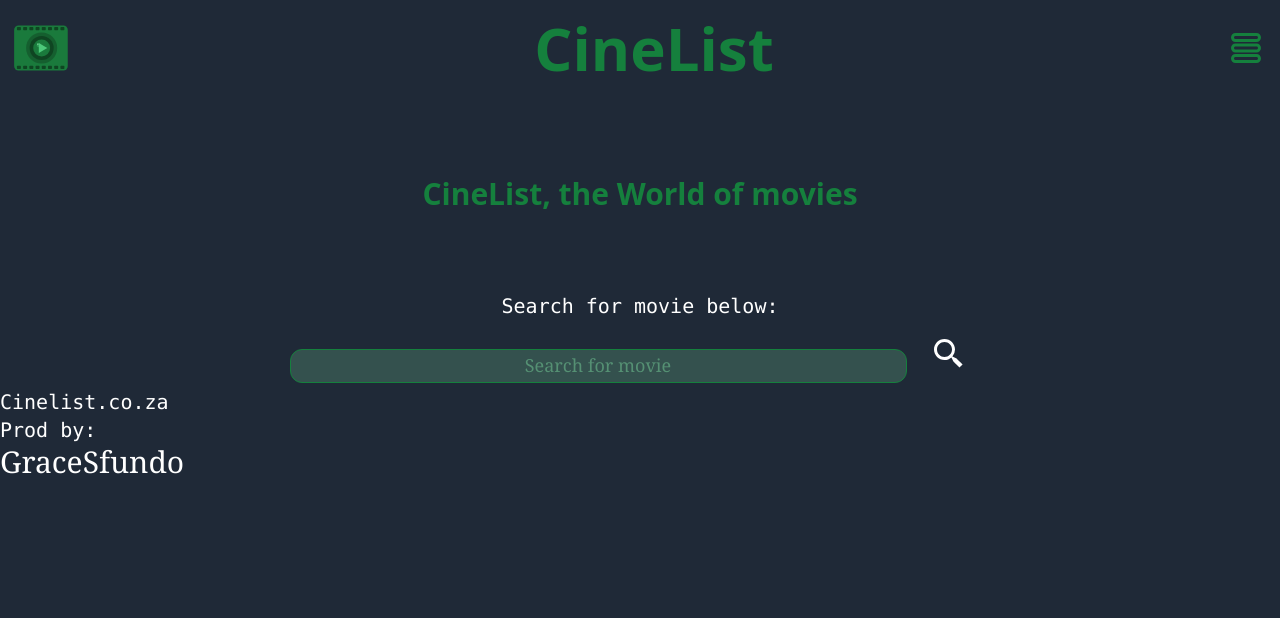
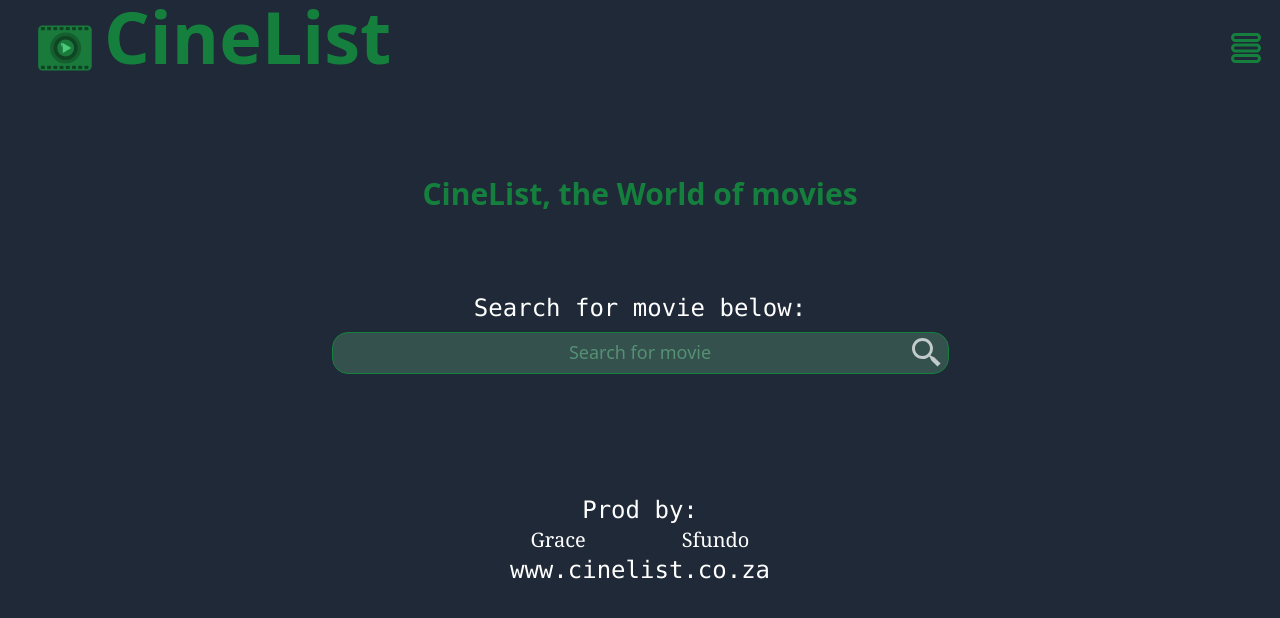
Before and after one commit to Graceyy-yy/CineList-Movie-WatchList-App, a React (Vite) app in the folder CineList/: page / in a window 1280 px wide. Shown: the top 618 px of the page. Built offline with nearby package versions, Linux system fonts and the light colour scheme.

Commit message:
Fixed intro page search bar and icon

```diff
--- a/CineList/src/components/Footer.tsx
+++ b/CineList/src/components/Footer.tsx
@@ -2,25 +2,26 @@ import React from 'react'
 
 export const Footer = () => {
   return (
-    <div>
-      <p className = 'paragraph'>
-        Cinelist.co.za
-      </p>
+    <footer className ='items-bottom text-center my-28'>
 
       <p className ='paragraph'>
         Prod by:
       </p>
 
       <a href='https://github.com/Graceyy-yy'
-      className = 'foot'>
+      >
         Grace
       </a>
 
       <a href = 'https://github.com/SudoSfundo'
-      className ='foot'>
+      >
         Sfundo
       </a>
 
-    </div>
+      <p className = 'paragraph'>
+        www.cinelist.co.za
+      </p>
+
+    </footer>
   )
 }
--- a/CineList/src/components/MovieSearch.tsx
+++ b/CineList/src/components/MovieSearch.tsx
@@ -4,7 +4,7 @@ import React from 'react'
 
 export const MovieSearch = () => {
   return (
-    <div className = 'text-center'>
+    <div className = 'text-center items-center justify-between'>
 
       <h2>CineList, the World of movies</h2>
 
@@ -12,14 +12,17 @@ export const MovieSearch = () => {
         Search for movie below:
       </p>
 
-      <input className = 'input'
+    <div className='p-2'>
+       <input className = 'input'
       placeholder='Search for movie'>
 
       </input>
 
-      <button className='search'>
-        <BiSearchAlt2 className = 'text-white text-4xl'/>
+      <button>
+        <BiSearchAlt2 className = 'text-white/70 text-4xl -mx-10 -my-3 '/>
       </button>
+    </div>
+
 
 
     </div>
--- a/CineList/src/components/Nav.tsx
+++ b/CineList/src/components/Nav.tsx
@@ -7,12 +7,13 @@ export const Nav = () => {
   return (
     <div className = 'flex items-center justify-between'>
 
-        <img src = {Logo}
-         className='w-24'
-        />
+        <div className= 'flex'>
+            <img src = {Logo}
+              className='pic'
+            />
 
-        <h1>CineList</h1>
-
+            <h1>CineList</h1>
+        </div>
 
         <button className = 'btn'>
           <TiThMenuOutline className = 'icon'/>
--- a/CineList/src/index.css
+++ b/CineList/src/index.css
@@ -4,7 +4,7 @@
 
 @layer components {
 h1 {
-@apply text-6xl font-bold text-green-700 font-sans
+@apply text-7xl font-bold text-green-700 font-sans -mx-10
 }
 
 h2{
@@ -13,8 +13,10 @@ h2{
 
 .input {
 @apply border border-spacing-8 border-solid border-opacity-100 border-green-700
-placeholder:text-center placeholder:text-lg placeholder:text-green-300/40 placeholder:font-serif
-px-48 rounded-xl py-1 bg-green-300/20 hover:bg-green-200/20 text-white text-center
+placeholder:text-center placeholder:text-lg placeholder:text-green-300/40 placeholder:font-sans
+px-48 py-2 rounded-2xl bg-green-300/20 hover:bg-green-200/20 text-white text-center
+
+
 }
 
 .btn {
@@ -22,19 +24,20 @@ px-48 rounded-xl py-1 bg-green-300/20 hover:bg-green-200/20 text-white text-cent
   focus-visible:ring-green-900 rounded mx-4 my-0
 }
 
-.search {
-@apply py-4 px-6
-}
 
 .icon {
   @apply text-green-700 text-4xl text-left
 }
 
-.foot {
-  @apply text-white text-3xl font-serif
+a {
+  @apply text-white text-xl px-12 font-serif hover:bg-green-700/10
 }
 
 .paragraph {
-  @apply text-white text-xl font-mono
+  @apply text-white text-2xl font-mono
+}
+
+.pic{
+@apply w-24 mx-6
 }
 }
```
